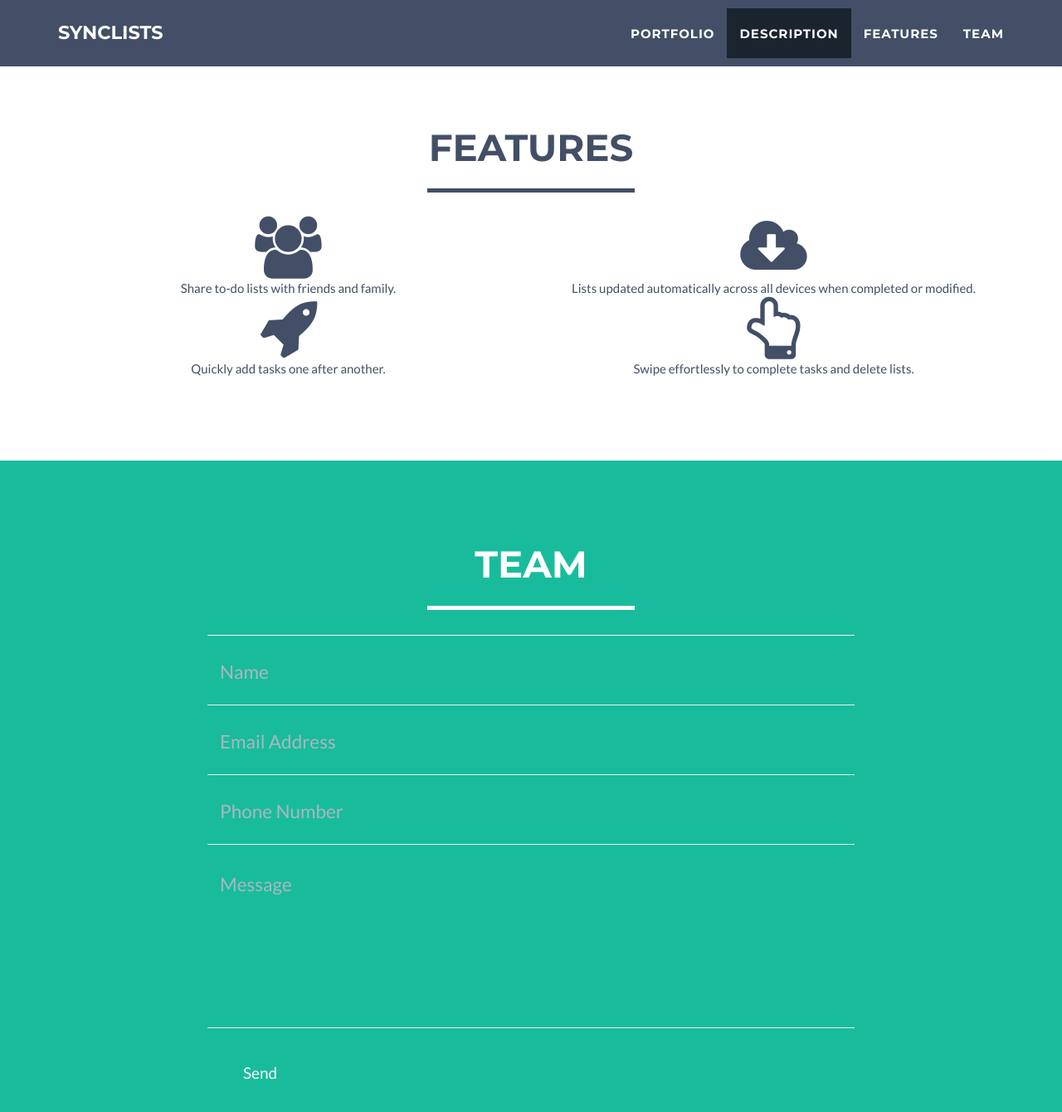
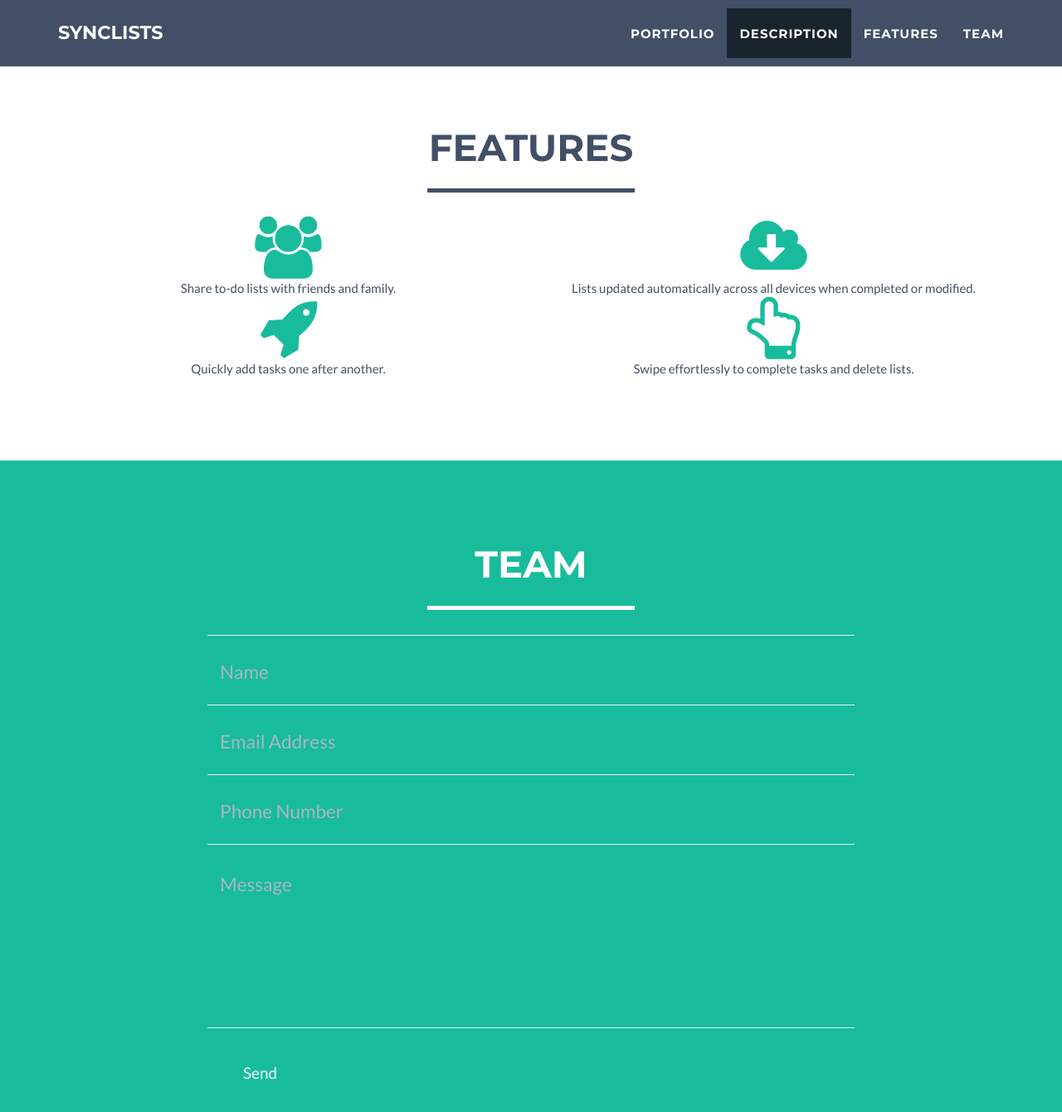
Before and after one commit to synclists/synclists.github.io, a Jekyll site: the page built from index.html, in a window 1280 px wide and 1400 px high, scrolled down 1975 px. Shown: the top 1340 px of the window at 83% size. Built offline with Jekyll 4.4.1, drawn with Linux system fonts in a browser that asks for light colours.

Commit message:
fixed success class for <i>

```diff
--- a/_includes/css/main.css
+++ b/_includes/css/main.css
@@ -445,5 +445,5 @@ footer .footer-below {
 }
 
 i.success {
-   color: #{{ site.color.secondary }};
+   color: #{{ site.color.primary }};
 }
```
